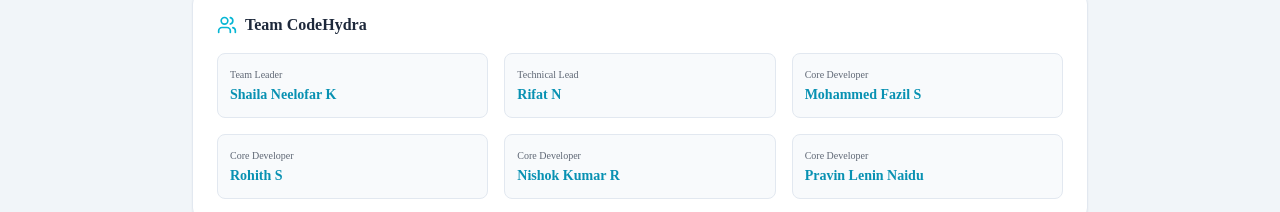
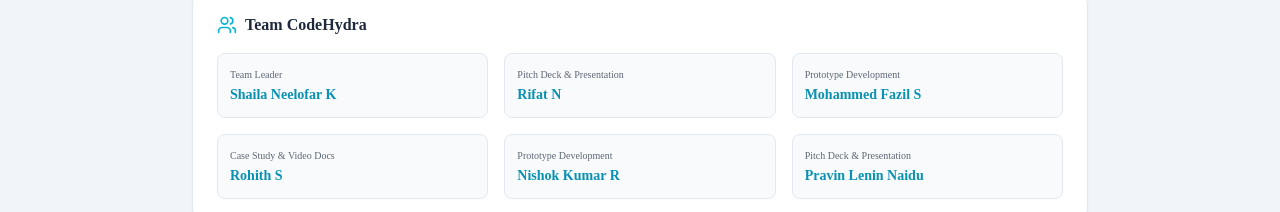
Before and after one commit to Fazil-io/OCEAN3D, a React (Vite) app in the folder frontend/: page / in a window 1280 px wide. Both pictures are taken after a click on the button "About". Shown: the part 252-464 px from the top of the page. Built offline with nearby package versions, Linux system fonts and the light colour scheme; no server answers.

Commit message:
docs: update team roles in About page and README

```diff
--- a/frontend/src/pages/AboutPage.tsx
+++ b/frontend/src/pages/AboutPage.tsx
@@ -37,23 +37,23 @@ export const AboutPage: React.FC = () => {
               <p className="font-bold text-cyan-600 dark:text-cyan-400 text-sm mt-0.5">Shaila Neelofar K</p>
             </div>
             <div className={`p-3 rounded-lg border ${isDark ? 'bg-slate-950 border-slate-800' : 'bg-slate-50 border-slate-200'}`}>
-              <span className="text-[10px] opacity-70">Technical Lead</span>
+              <span className="text-[10px] opacity-70">Pitch Deck & Presentation</span>
               <p className="font-bold text-cyan-600 dark:text-cyan-400 text-sm mt-0.5">Rifat N</p>
             </div>
             <div className={`p-3 rounded-lg border ${isDark ? 'bg-slate-950 border-slate-800' : 'bg-slate-50 border-slate-200'}`}>
-              <span className="text-[10px] opacity-70">Core Developer</span>
+              <span className="text-[10px] opacity-70">Prototype Development</span>
               <p className="font-bold text-cyan-600 dark:text-cyan-400 text-sm mt-0.5">Mohammed Fazil S</p>
             </div>
             <div className={`p-3 rounded-lg border ${isDark ? 'bg-slate-950 border-slate-800' : 'bg-slate-50 border-slate-200'}`}>
-              <span className="text-[10px] opacity-70">Core Developer</span>
+              <span className="text-[10px] opacity-70">Case Study & Video Docs</span>
               <p className="font-bold text-cyan-600 dark:text-cyan-400 text-sm mt-0.5">Rohith S</p>
             </div>
             <div className={`p-3 rounded-lg border ${isDark ? 'bg-slate-950 border-slate-800' : 'bg-slate-50 border-slate-200'}`}>
-              <span className="text-[10px] opacity-70">Core Developer</span>
+              <span className="text-[10px] opacity-70">Prototype Development</span>
               <p className="font-bold text-cyan-600 dark:text-cyan-400 text-sm mt-0.5">Nishok Kumar R</p>
             </div>
             <div className={`p-3 rounded-lg border ${isDark ? 'bg-slate-950 border-slate-800' : 'bg-slate-50 border-slate-200'}`}>
-              <span className="text-[10px] opacity-70">Core Developer</span>
+              <span className="text-[10px] opacity-70">Pitch Deck & Presentation</span>
               <p className="font-bold text-cyan-600 dark:text-cyan-400 text-sm mt-0.5">Pravin Lenin Naidu</p>
             </div>
           </div>
```
Also changed, not shown: 1 other file (tests, documents, lock files or other folders).
